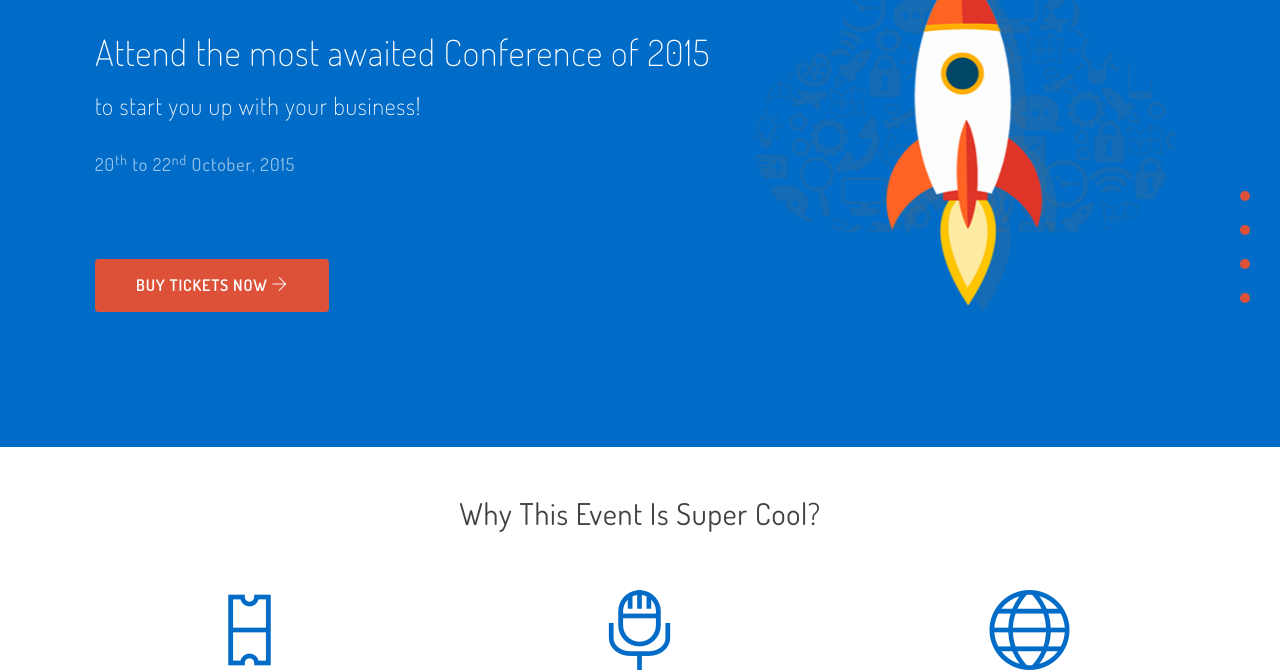
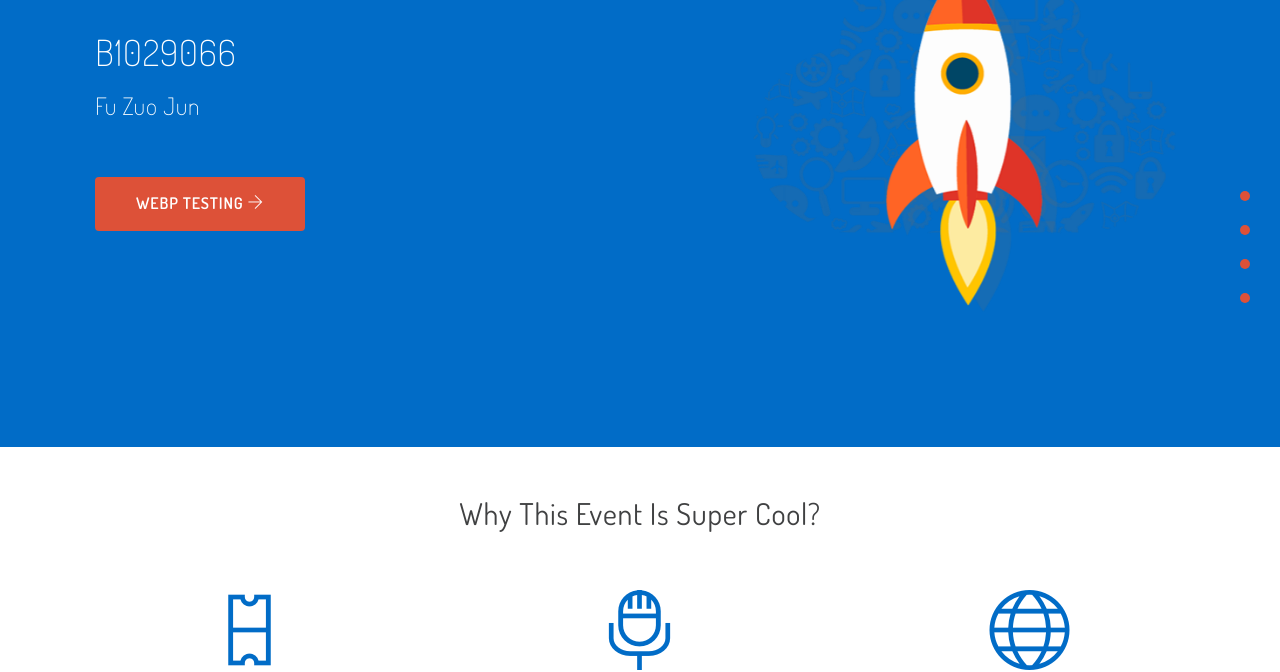
Before and after one commit to FuZuoJun/fuzuojun.github.io, a plain HTML site: page index.html in a window 1280 px wide. Shown: the part 153-825 px from the top of the page. Drawn offline with Linux system fonts and the light colour scheme.

Commit message:
Update index.html

```diff
--- a/index.html
+++ b/index.html
@@ -67,10 +67,9 @@
         <div class="row hero-header" id="home">
           <div class="col-md-7">
             <img src="img/meetup-logo.png" class="logo">
-            <h1>Attend the most awaited Conference of 2015</h1>
-            <h3>to start you up with your business!</h3>
-            <h4>20<sup>th</sup> to 22<sup>nd</sup>  October, 2015</h4>
-            <a href="#" class="btn btn-lg btn-red">Buy Tickets Now <span class="ti-arrow-right"></span></a>
+            <h1>B1029066</h1>
+            <h3>Fu Zuo Jun</h3>
+            <a href="#" class="btn btn-lg btn-red">WEBP Testing <span class="ti-arrow-right"></span></a>
 
           </div>
           <div class="col-md-5 hidden-xs">
```
